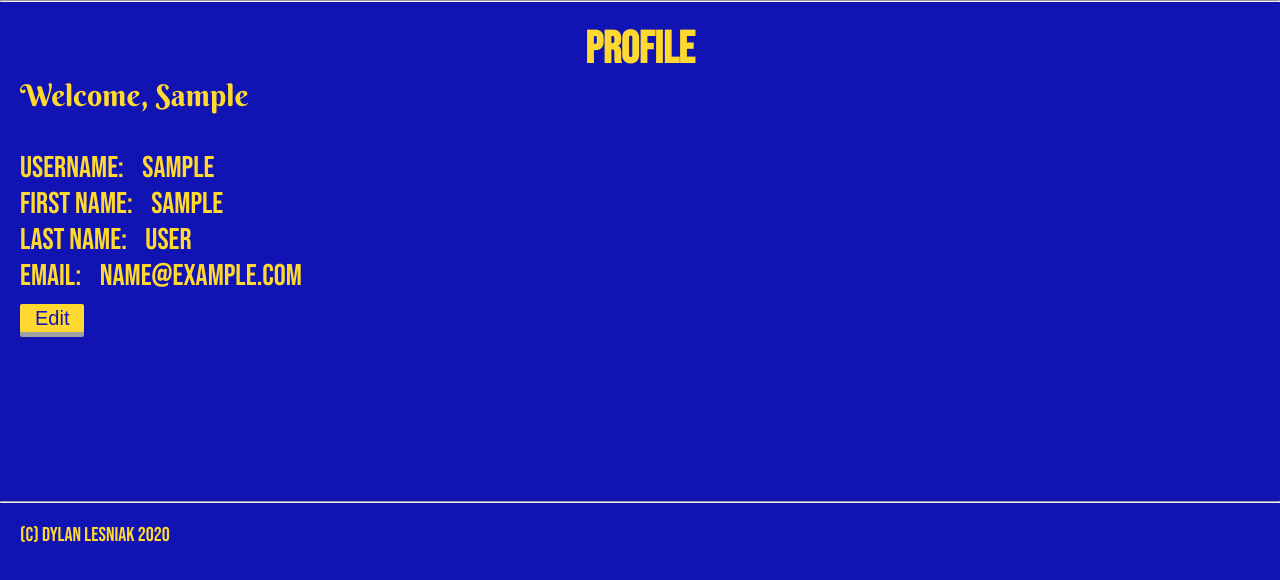
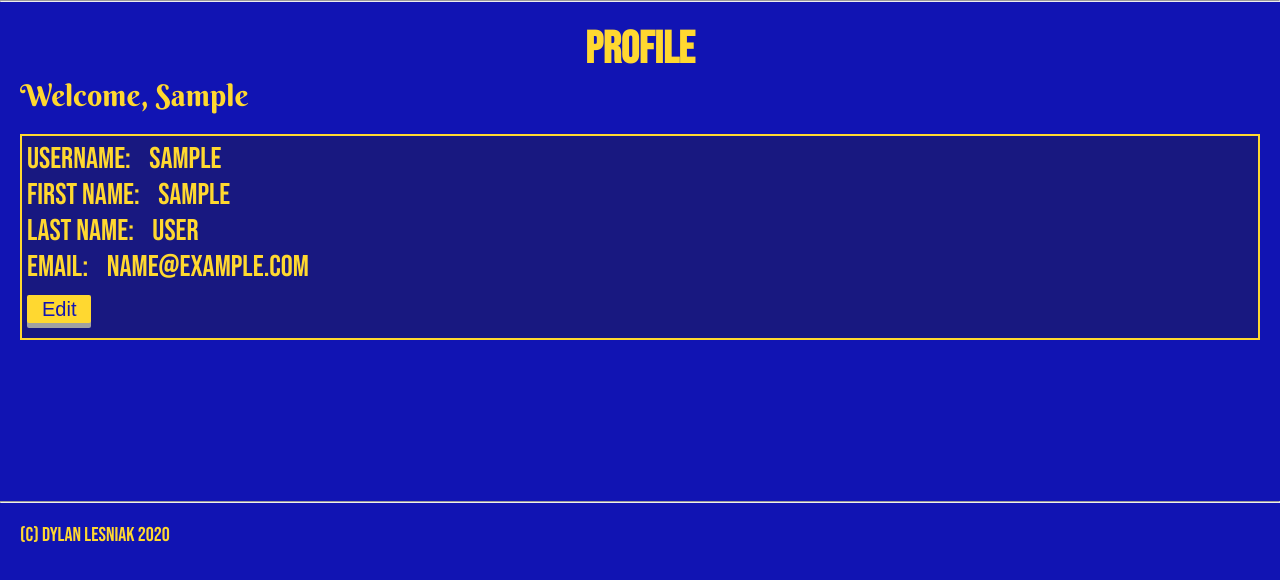
Before and after one commit to mrdlesniak/Kvetchup-Capstone, a Django app: page /kvetchup/profile/ in a window 1280 px wide. Shown: the part 159-739 px from the top of the page. Run offline with Django 3.2, Linux system fonts and the light colour scheme; the visitor is signed in with stand-in values (Sample User, id 1).

Commit message:
set up profile page. can edit profile with mix of vue and django.

```diff
--- a/kvetchupapp/static/kvetchupapp/style.css
+++ b/kvetchupapp/static/kvetchupapp/style.css
@@ -283,7 +283,15 @@ button:active {
 
 .welcome{
     font-family: 'Berkshire Swash', cursive;
+    padding: 0 0 20px;
 }
+
+.profile_fields{
+    border: 2px solid #FFD830;
+    background-color: #181880;
+    padding: 5px;
+}
+
 
 @media only screen and (min-width: 768px) {
     .ham_line {
@@ -314,4 +322,14 @@ button:active {
     .instruction{font-size: 30px;}
     footer{font-size:20px;}
     .date{font-size: 25px;}
+    .edit_buttons{
+        display: flex;
+        flex-direction: row;
+    }
+    .modal_buttons{
+        display: flex;
+        flex-direction: row;
+        align-items: center;
+    }
+    #cancel_edit{margin: 10px 0 10px 10px;}
 }
--- a/kvetchupapp/templates/kvetchupapp/base.html
+++ b/kvetchupapp/templates/kvetchupapp/base.html
@@ -82,6 +82,8 @@
                     logged_in: false,
                     show_logged_in: false,
                     modal: false,
+                    edit: true,
+                    isSure: false,
                 },
                 methods: {
                     getSiteView: function () {
@@ -130,6 +132,20 @@
                         } else {
                             this.hide = 'Hide'
                         }
+                    },
+                    editFunction: function () {
+                        if (this.edit){
+                            this.edit = false
+                        } else {
+                            this.edit = true
+                        }
+                    },
+                    submitModal: function () {
+                        if (this.isSure) {
+                            this.isSure = false
+                        } else {
+                            this.isSure = true
+                        }
                     }
                 }
             })
--- a/kvetchupapp/templates/kvetchupapp/profile.html
+++ b/kvetchupapp/templates/kvetchupapp/profile.html
@@ -2,29 +2,61 @@
 
 {% block content %}
 <div class="content">
+    {% if message == 'True' %}
+    <a class="modal_bg" href="{% url 'kvetchupapp:ratings' %}">
+        <div class="modal">
+            <div class="modal_text">Profile Edited Successfully</div>
+        </div>
+    </a>
+    {% endif %}
+
     <h2>Profile</h2>
     <div class="welcome">Welcome, {{user.username | title}}</div>
-    <br>
+
     <div class="profile_fields">
-        <form action="">
+        <form method="post" action="{% url 'kvetchupapp:edit' %}" class="profile_form">
             {% csrf_token %}
             <div class="profile_picture">
 
             </div>
             <div class="profile_username">
-                Username: &ensp; {{user.username | title}}
+                <span v-if="edit">Username: &ensp; {{user.username | title}}</span>
+                <span v-if="!edit">Username: &ensp; {{user.username | title}}<input type="text" name="user_name" id="" placeholder="New Username..."></span>
             </div>
             <div class="first_name">
-                First Name: &ensp; {{user.first_name}}
+                <span v-if="edit">First Name: &ensp; {{user.first_name}}</span>
+                <span v-if="!edit">First Name: &ensp; {{user.first_name}}<input type="text" name="first_name" id="" placeholder="New First Name..."></span>
             </div>
             <div>
-                Last Name: &ensp; {{user.last_name}}
+                <span v-if="edit">Last Name: &ensp; {{user.last_name}}</span>
+                <span v-if="!edit">Last Name: &ensp; {{user.last_name}}<input type="text" name="last_name" id="" placeholder="New Last Name..."></span>
             </div>
             <div>
-                Email: &ensp; {{user.email}}
+                <span v-if="edit">Email: &ensp; {{user.email}}</span>
+                <span v-if="!edit">Email: &ensp; {{user.email}}<input type="text" name="email" id="" placeholder="New Email Address..."></span>
             </div>
-            <button >Edit</button>
+
+            <div v-if="isSure" class="modal_bg" v-on:click="submitModal">
+                <div class="modal">
+                    <div class="modal_text">
+                        Submit?
+                        <div class="modal_buttons">
+                            <button type="submit">Submit</button>
+                            <button id="cancel_edit" v-if="!edit" v-on:click="editFunction">Cancel</button>
+                        </div>
+                    </div>
+                </div>
+            </div>
+
         </form>
+        <div class="edit_buttons">
+            <button v-if="edit" v-on:click="editFunction">Edit</button>
+
+            <!-- <button v-if="edit" v-on:click="editFunction">Edit</button> -->
+
+            <button v-if="!edit" type="submit" v-on:click="submitModal">Submit</button>
+            <button id="cancel_edit" v-if="!edit" v-on:click="editFunction">Cancel</button>
+        </div>
     </div>
 </div>
 
--- a/kvetchupapp/urls.py
+++ b/kvetchupapp/urls.py
@@ -9,5 +9,6 @@ urlpatterns = [
     path('sendmail/', views.send, name='sendmail'),
     path('reviews/', views.ratings, name="ratings"),
     path('newreview/', views.new_review, name="newreview"),
-    path('profile/', views.profile, name="profile")
+    path('profile/', views.profile, name="profile"),
+    path('edit/', views.edit, name="edit")
 ]
--- a/kvetchupapp/views.py
+++ b/kvetchupapp/views.py
@@ -65,12 +65,6 @@ def send(request):
 
 @login_required
 def new_review(request):
-    '''
-    review = models.TextField(blank=True)
-    user = models.ForeignKey(User, on_delete=models.PROTECT, null=True, blank=True, related_name="reviews")
-    site = models.ForeignKey(Site, on_delete=models.PROTECT, null=True, blank=True, related_name="reviews")
-    review_date = models.DateTimeField(default=datetime.now, blank=True)
-    '''
     review_text = request.POST['review_text']
     user = request.user
     site_id = request.POST['siteId']
@@ -86,3 +80,22 @@ def new_review(request):
 @login_required
 def profile(request):
     return render(request, 'kvetchupapp/profile.html')
+
+@login_required
+def edit(request):
+    #get user
+    #set each value of the user instance to the new values from the edit.
+    #save
+    user = request.user
+    username = request.POST['user_name']
+    first_name = request.POST['first_name']
+    last_name = request.POST['last_name']
+    email = request.POST['email']
+
+    user.username = username
+    user.first_name = first_name
+    user.last_name = last_name
+    user.email = email
+    user.save()
+
+    return HttpResponseRedirect(reverse('kvetchupapp:profile') + '?message=True')
--- a/users/views.py
+++ b/users/views.py
@@ -4,6 +4,7 @@ from django.contrib.auth import authenticate, login, logout
 from django.contrib.auth.models import AbstractUser
 from django.contrib.auth.decorators import login_required
 from kvetchupapp import models
+from users.models import User
 
 import requests
 
```
